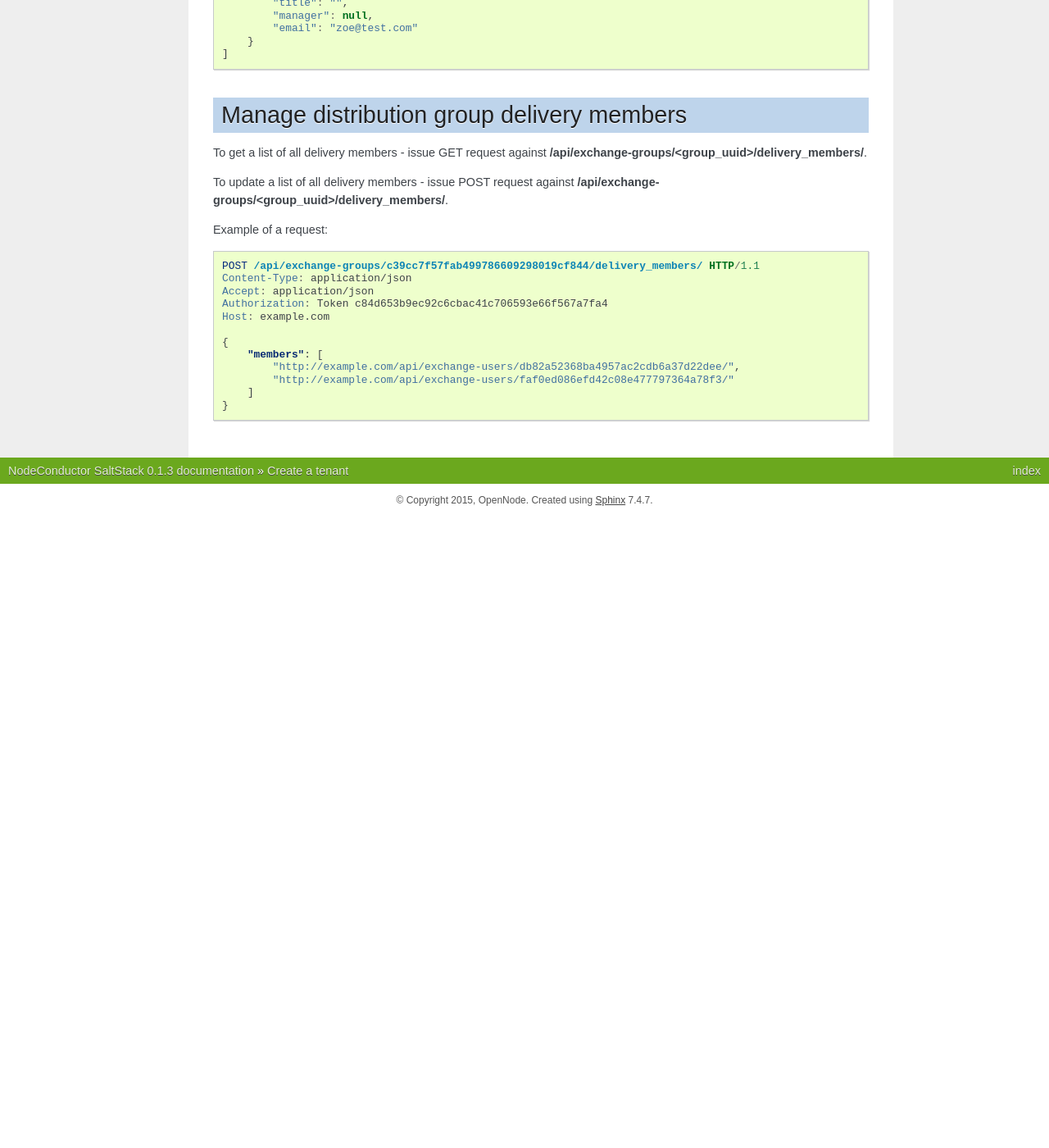
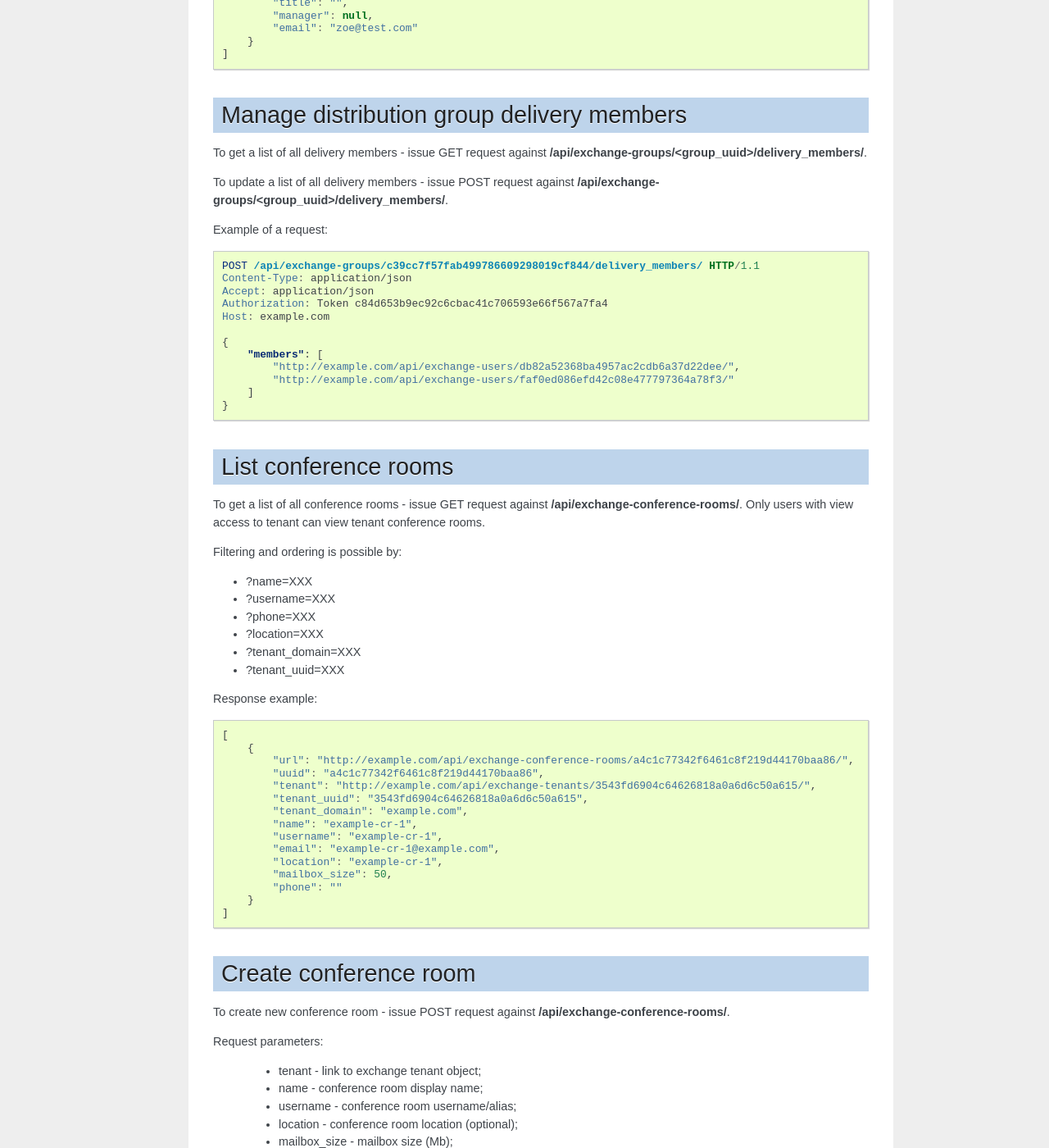
Before and after one commit to opennode/waldur-saltstack, a Sphinx documentation site: the page built from docs/exchange.rst, in a window 1280 px wide and 1400 px high, scrolled down 10351 px. Shown: the whole window at 82% size. Built offline with Sphinx 7.4.7, drawn with Linux system fonts in a browser that asks for light colours; the version number is read from the project's files by our own code; before the commit the page ends 10981 px from its top, so only the background shows below that; some of the changed text lies outside the part shown.

Commit message:
Add filters and docs to conference rooms
 - itacloud-6208

```diff
--- a/docs/exchange.rst
+++ b/docs/exchange.rst
@@ -637,3 +637,85 @@ Example of a request:
             "http://example.com/api/exchange-users/faf0ed086efd42c08e477797364a78f3/"
         ]
     }
+
+
+List conference rooms
+---------------------
+
+To get a list of all conference rooms - issue GET request against **/api/exchange-conference-rooms/**.
+Only users with view access to tenant can view tenant conference rooms.
+
+Filtering and ordering is possible by:
+
+- ?name=XXX
+- ?username=XXX
+- ?phone=XXX
+- ?location=XXX
+- ?tenant_domain=XXX
+- ?tenant_uuid=XXX
+
+Response example:
+
+.. code-block:: javascript
+
+    [
+        {
+            "url": "http://example.com/api/exchange-conference-rooms/a4c1c77342f6461c8f219d44170baa86/",
+            "uuid": "a4c1c77342f6461c8f219d44170baa86",
+            "tenant": "http://example.com/api/exchange-tenants/3543fd6904c64626818a0a6d6c50a615/",
+            "tenant_uuid": "3543fd6904c64626818a0a6d6c50a615",
+            "tenant_domain": "example.com",
+            "name": "example-cr-1",
+            "username": "example-cr-1",
+            "email": "example-cr-1@example.com",
+            "location": "example-cr-1",
+            "mailbox_size": 50,
+            "phone": ""
+        }
+    ]
+
+
+Create conference room
+----------------------
+
+To create new conference room - issue POST request against **/api/exchange-conference-rooms/**.
+
+Request parameters:
+
+ - tenant - link to exchange tenant object;
+ - name - conference room display name;
+ - username - conference room username/alias;
+ - location - conference room location (optional);
+ - mailbox_size - mailbox size (Mb);
+ - phone - conference room phone (optional);
+
+Example of a request:
+
+.. code-block:: http
+
+    POST /api/exchange-conference-rooms/ HTTP/1.1
+    Content-Type: application/json
+    Accept: application/json
+    Authorization: Token c84d653b9ec92c6cbac41c706593e66f567a7fa4
+    Host: example.com
+
+    {
+        "tenant": "http://example.com/api/exchange-tenants/3543fd6904c64626818a0a6d6c50a615/",
+        "name": "example",
+        "username": "example",
+        "location": "",
+        "mailbox_size": 100,
+        "phone": ""
+    }
+
+
+Update conference room
+----------------------
+
+To update conference room data - issue PUT or PATCH request against **/api/exchange-conference-rooms/<user_uuid>/**.
+
+
+Delete conference room
+----------------------
+
+To delete conference room - issue DELETE request against **/api/exchange-conference-rooms/<user_uuid>/**.
```
Also changed, not shown: 4 other files.
